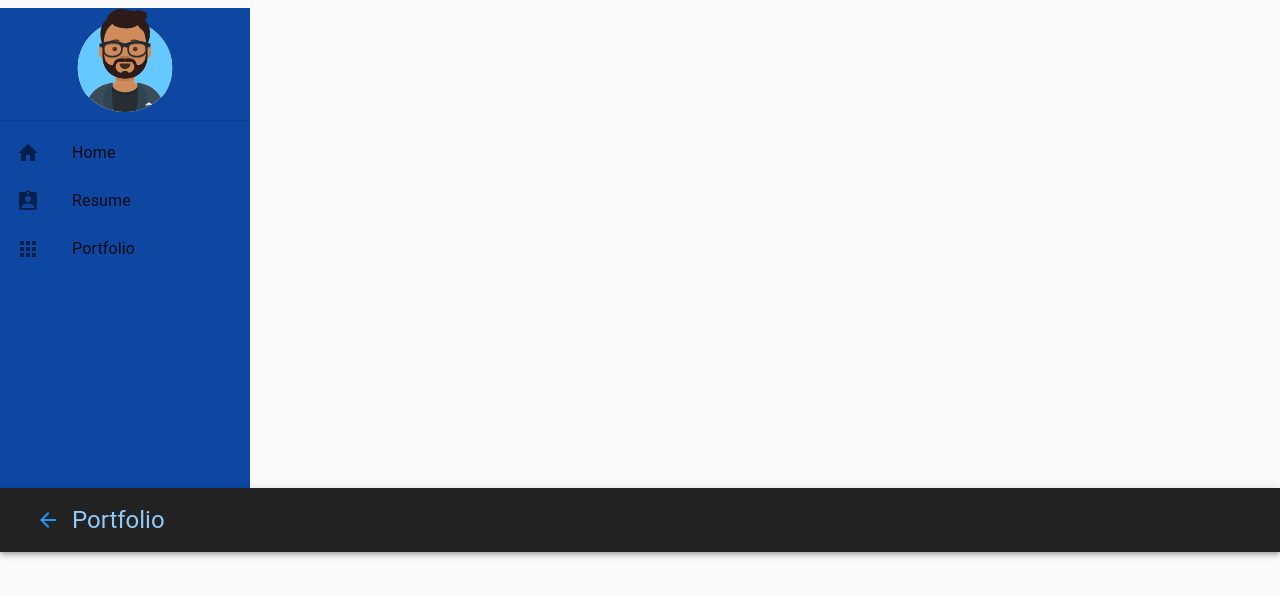
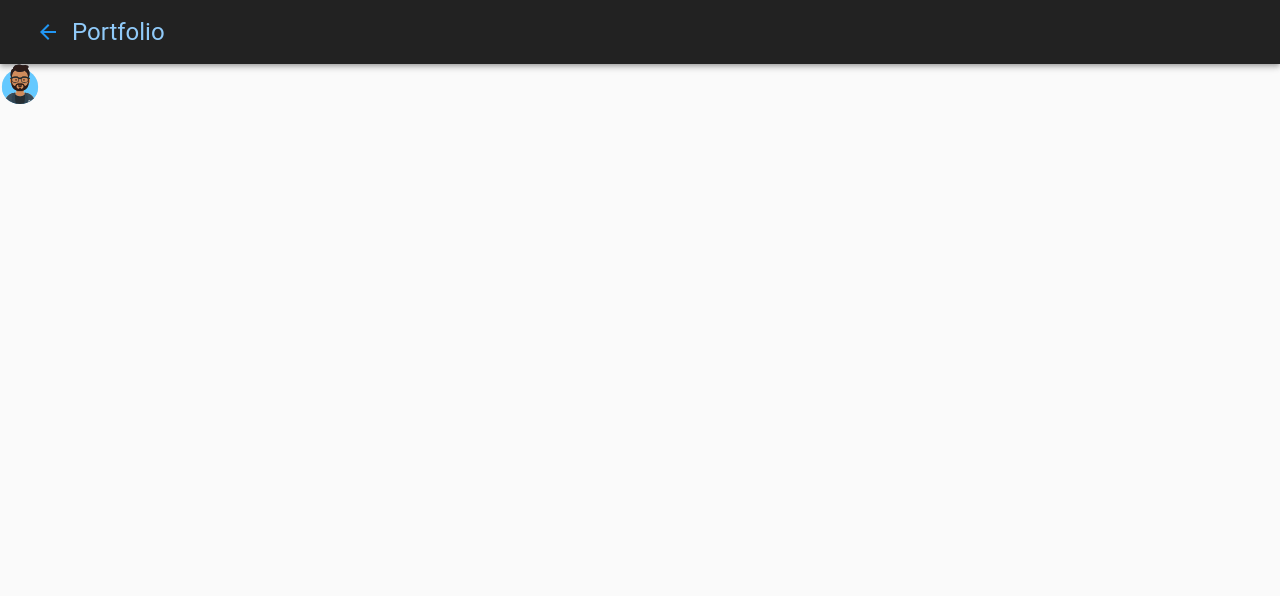
Before and after one commit to Farooq-azam-khan/farooq-azam-khan, a React (Create React App) app: page / in a window 1280 px wide. Shown: the top 596 px of the page. Built offline with nearby package versions, Linux system fonts and the light colour scheme.

Commit message:
provided header content

```diff
--- a/src/components/Header.js
+++ b/src/components/Header.js
@@ -1,9 +1,18 @@
 import React from 'react'
+
+import {
+    Typography,
+    Avatar,
+    Grid,
+    Box
+} from '@material-ui/core';
+
+import myAvatar from '../assets/avataaars.svg'
 
 export default function Header() {
     return (
-        <div>
-            here from header
-        </div>
+        <Box>
+            <Avatar src={myAvatar} alt="avatar" />
+        </Box>
     )
 }
--- a/src/components/Home.js
+++ b/src/components/Home.js
@@ -1,9 +1,13 @@
 import React from 'react'
+
 import Navbar from './Navbar'
+import Header from './Header'
+
 const Home = () => {
     return (
         <div>
             <Navbar />
+            <Header />
         </div>
     )
 }
--- a/src/components/Navbar.js
+++ b/src/components/Navbar.js
@@ -1,4 +1,4 @@
-import React, { Fragment } from 'react'
+import React, { Fragment, useState } from 'react'
 
 import {
     AppBar,
@@ -14,6 +14,8 @@ import {
     ListItemIcon
 } from '@material-ui/core'
 
+import MobilRightMenuSlider from '@material-ui/core/Drawer'
+
 import {
     ArrowBack,
     AssignmentInd,
@@ -23,7 +25,8 @@ import {
 } from '@material-ui/icons'
 
 import {
-    // red, deepPurple, indigo,
+    red,
+    // deepPurple, indigo,
     blue,
     // teal, cyan, lightBlue, grey
 } from '@material-ui/core/colors'
@@ -39,7 +42,7 @@ import { makeStyles } from '@material-ui/core/styles'
 const useStyles = makeStyles(theme => ({
     menuSliderContainer: {
         width: 250,
-        height: "30rem",
+        height: "100%",
         background: blue[900]
     }
     ,
@@ -48,6 +51,9 @@ const useStyles = makeStyles(theme => ({
         margin: '0.5rem auto',
         width: theme.spacing(13),
         height: theme.spacing(13)
+    },
+    listItem: {
+        color: red[100]
     }
 }))
 
@@ -69,32 +75,49 @@ const menuList = [
 ]
 
 const Navbar = () => {
+    const [state, setState] = useState({
+        right: false
+    })
+
+    const toggleSlider = (slider, open) => () => {
+        setState({ ...state, [slider]: open })
+    }
+
     const classes = useStyles()
-    return (
-        <Fragment>
-            <Box className={classes.menuSliderContainer}>
+
+    const SideList = (slider) => (
+        <Box
+            onClick={toggleSlider(slider, false)}
+            className={classes.menuSliderContainer}>
             <Avatar src={myAvatar} className={classes.avatar} alt="avatar" />
             <Divider />
             <List>
                 {menuList.map((item, key) => (
                     <ListItem button key={key}>
-                            <ListItemIcon >
+                        <ListItemIcon className={classes.listItem}>
                             {item.icon}
                         </ListItemIcon>
-                            <ListItemText primary={item.text} />
+                        <ListItemText className={classes.listItem} primary={item.text} />
                     </ListItem>
                 ))}
             </List>
-            </Box>
+        </Box>)
+    return (
+        <Fragment>
+
             <Box component="nav">
                 <AppBar position="static" style={{ background: '#222' }}>
                     <Toolbar>
-                        <IconButton>
+                        <IconButton onClick={toggleSlider('right', true)}>
                             <ArrowBack style={{ color: blue[500] }} />
                         </IconButton>
                         <Typography variant="h5" style={{ color: blue[200] }}>
                             Portfolio
                     </Typography>
+                        <MobilRightMenuSlider
+                            onClose={toggleSlider('right', false)} anchor="right" open={state.right}>
+                            {SideList('right')}
+                        </MobilRightMenuSlider>
                     </Toolbar>
                 </AppBar>
             </Box >
```
Lines whose indentation alone changed are shown as unchanged.
